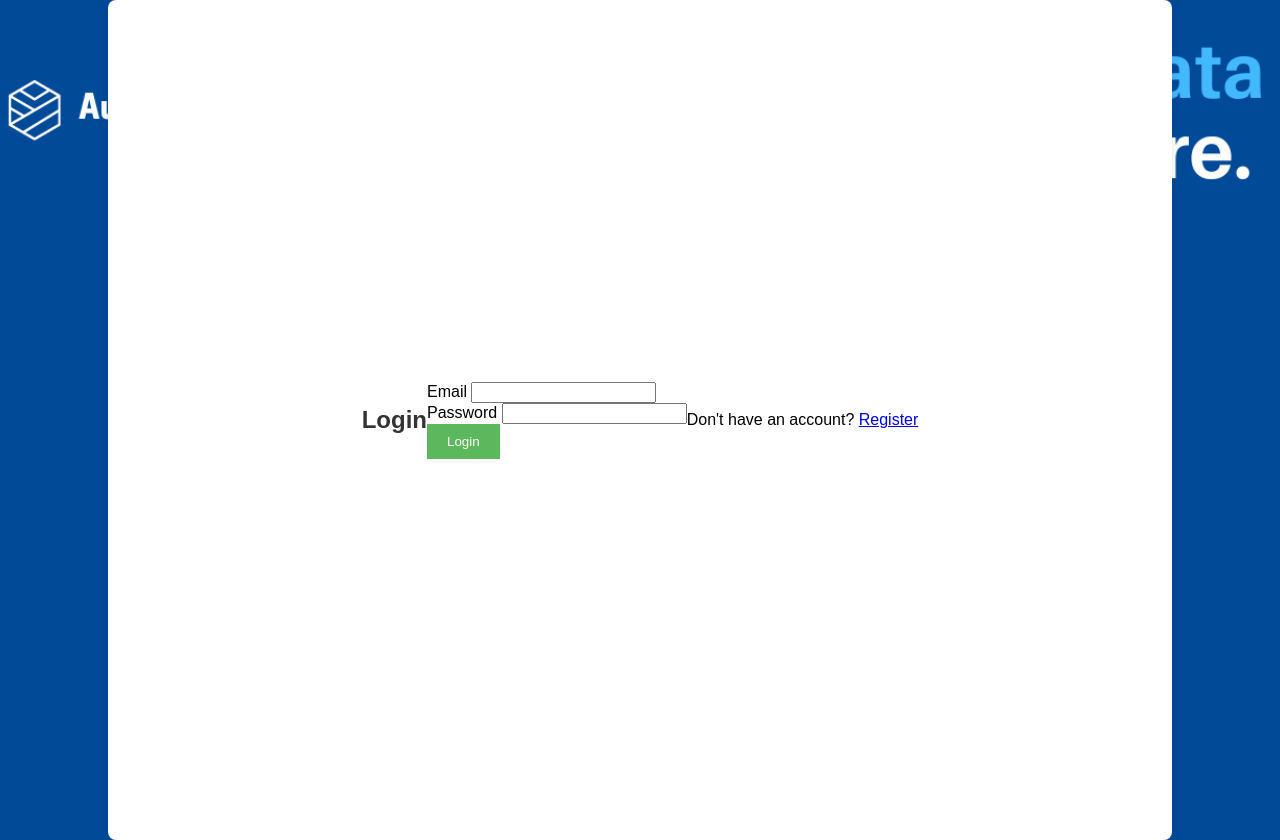
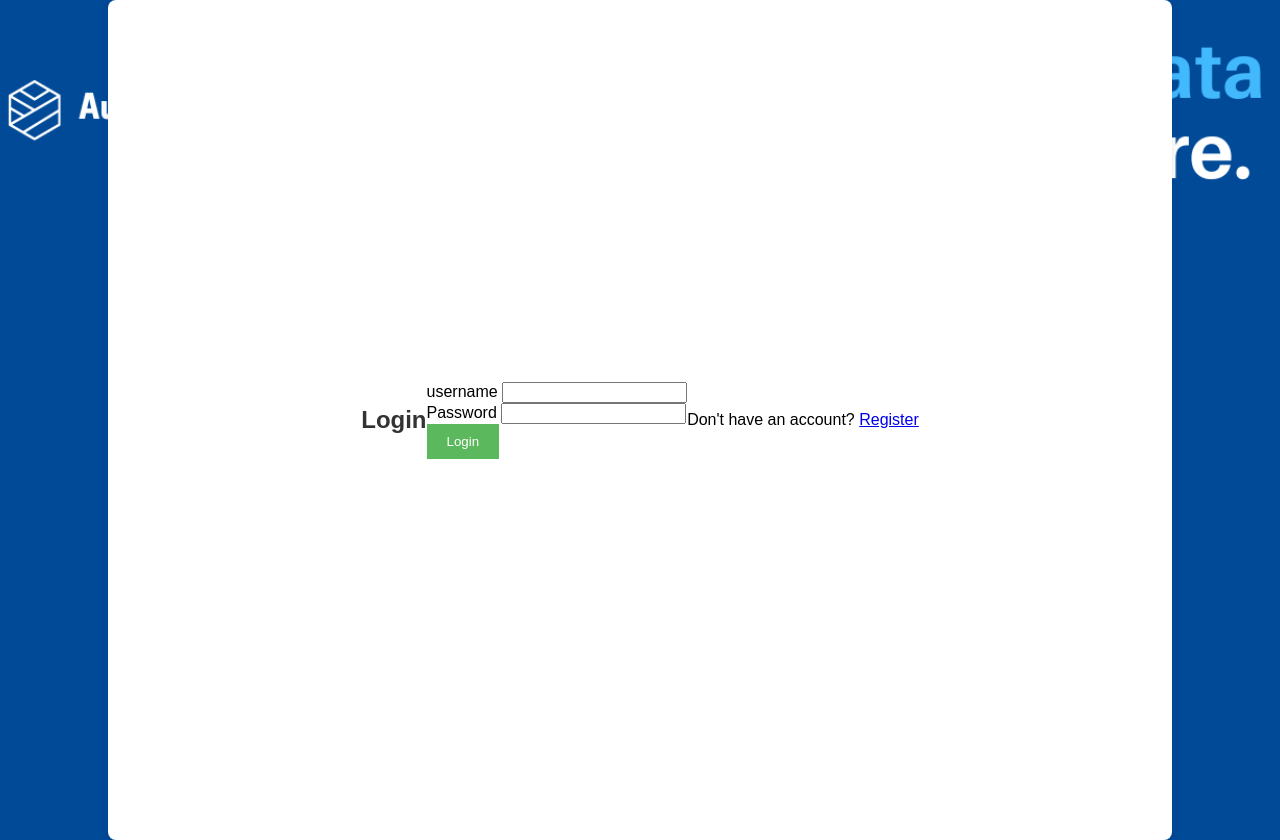
Before and after one commit to Abdelrahman-Elnagar/AutoPipe, a Flask app: page /login in a window 1280 px wide. Run offline with Flask 3, Linux system fonts and the light colour scheme; some libraries are stand-ins or nearby versions.

Commit message:
login error handling

```diff
--- a/GUI/templates/dashboard.html
+++ b/GUI/templates/dashboard.html
@@ -8,7 +8,7 @@
     </head>
 <body>
     <div class="container">
-        <h2>Welcome, {{ current_user.email }}!</h2>
+        <h2>Welcome, {{ current_user.username }}!</h2>
 
         <h3>Your Uploaded Files</h3>
         {% if files|length > 0 %}
--- a/GUI/templates/login.html
+++ b/GUI/templates/login.html
@@ -9,10 +9,22 @@
 <body>
     <div class="container">
         <h2>Login</h2>
+
+        <!-- Display flashed messages -->
+        {% with messages = get_flashed_messages(with_categories=true) %}
+            {% if messages %}
+                <div class="messages">
+                    {% for category, message in messages %}
+                        <div class="alert alert-{{ category }}">{{ message }}</div>
+                    {% endfor %}
+                </div>
+            {% endif %}
+        {% endwith %}
+
         <form method="POST" action="{{ url_for('login') }}">
             <div>
-                <label for="email">Email</label>
-                <input type="email" name="email" required>
+                <label for="username">username</label>
+                <input type="username" name="username" required>
             </div>
             <div>
                 <label for="password">Password</label>
--- a/app.py
+++ b/app.py
@@ -1,14 +1,16 @@
-from flask import Flask, render_template, redirect, url_for, flash, request
-from flask_pymongo import PyMongo
-from flask_login import LoginManager, login_user, logout_user, login_required, current_user, UserMixin
-from werkzeug.security import generate_password_hash, check_password_hash
-from bson.objectid import ObjectId
-import matplotlib.pyplot as plt
-import seaborn as sns
+from flask import Flask, render_template, redirect, url_for, flash, request # type: ignore
+from flask_pymongo import PyMongo# type: ignore
+from flask_login import LoginManager, login_user, logout_user, login_required, current_user, UserMixin# type: ignore
+from werkzeug.security import generate_password_hash, check_password_hash# type: ignore
+from bson.objectid import ObjectId# type: ignore
+import matplotlib.pyplot as plt# type: ignore
+import seaborn as sns# type: ignore
 import base64
 import os
 import io
-import pandas as pd
+import pandas as pd# type: ignore
+from bson import ObjectId# type: ignore
+import re
 
 app = Flask(__name__, template_folder='GUI/templates')
 
@@ -26,37 +28,56 @@ files = mongo.db.files
 
 # User class to handle Flask-Login
 class User(UserMixin):
-    def __init__(self, user_id, email):
+    def __init__(self, user_id, username):
         self.id = user_id
-        self.email = email
+        self.username = username
 
 # Load user for Flask-Login session management
 @login_manager.user_loader
 def load_user(user_id):
-    user = users.find_one({'_id': ObjectId(user_id)})
-    if user:
-        return User(str(user['_id']), user['email'])
+    try:
+        user = users.find_one({'_id': ObjectId(user_id)})
+        if user:
+            return User(str(user['_id']), user['username'])
+    except Exception as e:
+        flash('Error loading user: {}'.format(str(e)), 'danger')
     return None
 
 # Registration route
 @app.route('/register', methods=['GET', 'POST'])
 def register():
     if request.method == 'POST':
+        username = request.form['username']
         email = request.form['email']
         password = request.form['password']
-        existing_user = users.find_one({'email': email})
 
-        if existing_user:
-            flash('User already exists. Please log in.', 'danger')
-            return redirect(url_for('login'))
+        # Basic email format validation
+        if not re.match(r"[^@]+@[^@]+\.[^@]+", email):
+            flash('Invalid email format.', 'danger')
+            return redirect(url_for('register'))
 
-        # Hash the password and create a new user
-        hashed_password = generate_password_hash(password)
-        new_user_id = users.insert_one({'email': email, 'password': hashed_password}).inserted_id
+        if len(password) < 8:
+            flash('Password must be at least 8 characters long.', 'danger')
+            return redirect(url_for('register'))
 
-        # Log in the user after registration
-        login_user(User(str(new_user_id), email))
-        return redirect(url_for('dashboard'))
+        try:
+            existing_user = users.find_one({'email': email})
+            if existing_user:
+                flash('User already exists. Please log in.', 'danger')
+                return redirect(url_for('login'))
+
+            # Hash the password and create a new user
+            hashed_password = generate_password_hash(password)
+            new_user_id = users.insert_one({'email': email, 'password': hashed_password ,'username': username}).inserted_id
+
+            # Log in the user after registration
+            login_user(User(str(new_user_id), email))
+            flash('Registration successful! Welcome!', 'success')
+            return redirect(url_for('dashboard'))
+
+        except Exception as e:
+            flash('Registration failed: {}'.format(str(e)), 'danger')
+            return redirect(url_for('register'))
 
     return render_template('register.html')
 
@@ -64,16 +85,26 @@ def register():
 @app.route('/login', methods=['GET', 'POST'])
 def login():
     if request.method == 'POST':
-        email = request.form['email']
+        username = request.form['username']
         password = request.form['password']
-        user = users.find_one({'email': email})
 
-        if user and check_password_hash(user['password'], password):
-            # Log the user in
-            login_user(User(str(user['_id']), user['email']))
-            return redirect(url_for('dashboard'))
-        else:
-            flash('Invalid credentials. Please try again.', 'danger')
+        if not username or not password:
+            flash('username and password are required.', 'danger')
+            return redirect(url_for('login'))
+
+        try:
+            user = users.find_one({'username': username})
+            if user and check_password_hash(user['password'], password):
+                # Log the user in
+                login_user(User(str(user['_id']), user['username']))
+                flash('Login successful!', 'success')
+                return redirect(url_for('dashboard'))
+            else:
+                flash('Invalid credentials. Please try again.', 'danger')
+
+        except Exception as e:
+            flash('Login failed: {}'.format(str(e)), 'danger')
+            return redirect(url_for('login'))
 
     return render_template('login.html')
 
```
Also changed, not shown: GUI/templates/register.html (+16 -0 lines).
